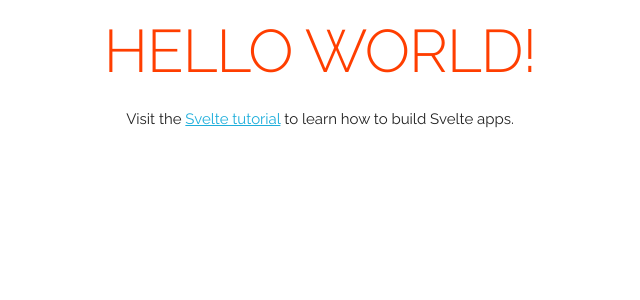
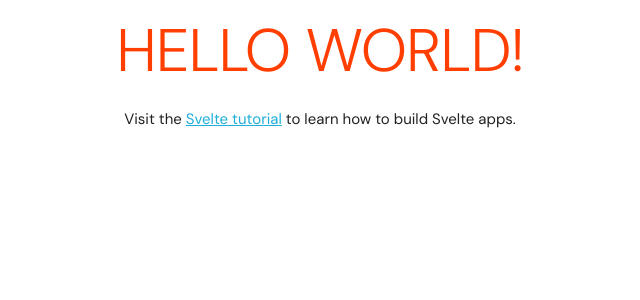
Before and after one commit to jis3r/5schnellefragen, a Svelte app: page / in a window 1280 px wide. Shown: the top 300 px of the page, without its empty margins (320-960 px from the left). Built offline with nearby package versions, Linux system fonts and the light colour scheme.

Commit message:
add: DM Sans font

```diff
--- a/public/css/skeleton.css
+++ b/public/css/skeleton.css
@@ -124,7 +124,7 @@ body {
   font-size: 1.5em; /* currently ems cause chrome bug misinterpreting rems on body element */
   line-height: 1.6;
   font-weight: 400;
-  font-family: "Raleway", "HelveticaNeue", "Helvetica Neue", Helvetica, Arial, sans-serif;
+  font-family: "DM Sans", "HelveticaNeue", "Helvetica Neue", Helvetica, Arial, sans-serif;
   color: #222; }
 
 
--- a/public/index.html
+++ b/public/index.html
@@ -13,7 +13,7 @@
 	<link rel="stylesheet" href="css/skeleton.css">
 	<link rel='stylesheet' href='/build/bundle.css'>
 
-	<link href="//fonts.googleapis.com/css?family=Raleway:400,300,600" rel="stylesheet" type="text/css">
+	<link href="//fonts.googleapis.com/css?family=DM+Sans:400,300,600" rel="stylesheet" type="text/css">
 
 
 	<script defer src='/build/bundle.js'></script>
```
